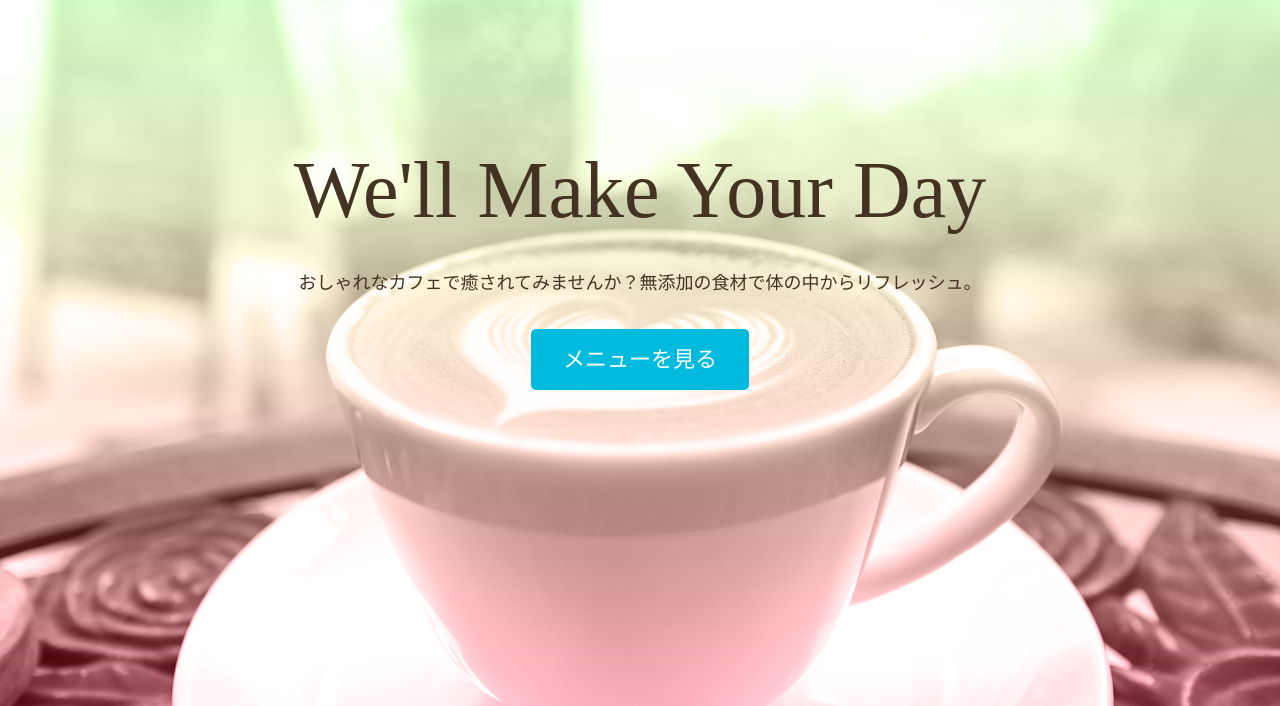
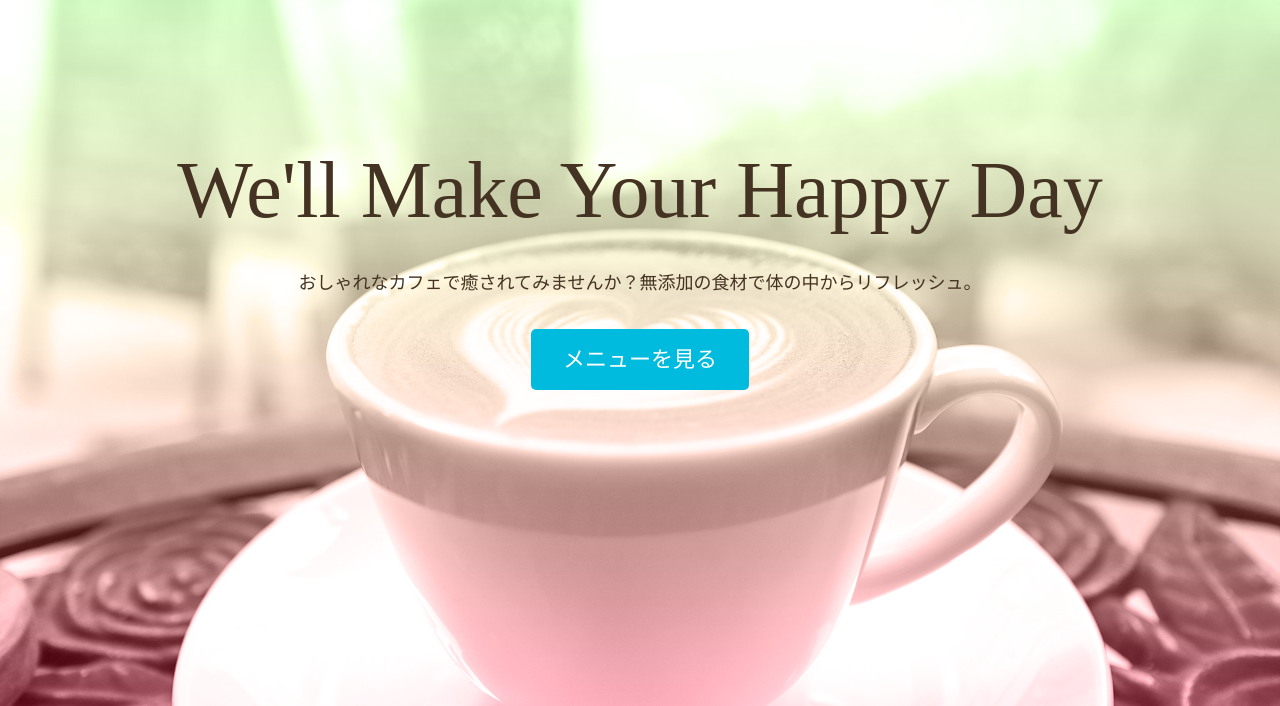
Before and after one commit to miyamoto-yosuke/WCBCafe, a plain HTML site: page index.html in a window 1280 px wide. Shown: the part 94-800 px from the top of the page. Drawn offline with Linux system fonts and the light colour scheme; some packages are replaced by stand-ins of ours.

Commit message:
test commit

```diff
--- a/index.html
+++ b/index.html
@@ -29,7 +29,7 @@
       </header>
 
       <div class="home-content wrapper">
-        <h2 class="page-title">We'll Make Your Day</h2>
+        <h2 class="page-title">We'll Make Your Happy Day</h2>
         <p>
           おしゃれなカフェで癒されてみませんか？無添加の食材で体の中からリフレッシュ。
         </p>
```
